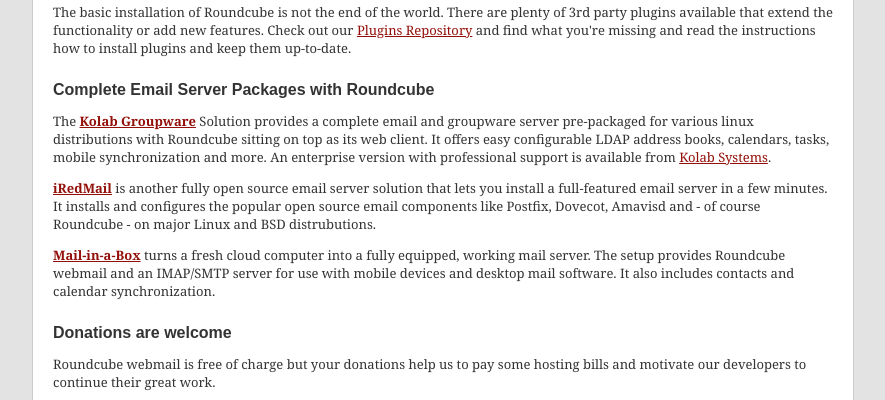
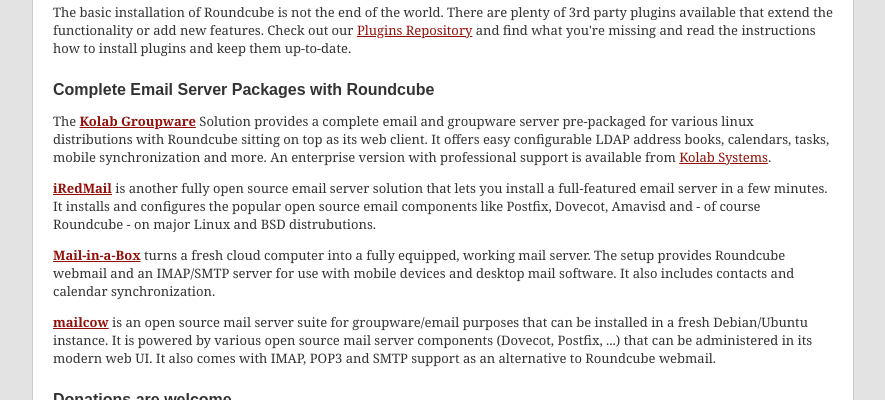
Before and after one commit to roundcube/roundcube.github.com, a Jekyll site: the page built from download/index.html, in a window 1280 px wide and 900 px high, scrolled down 1012 px, cut to the strip 0-400 px from the top of the window. Shown: the whole strip, without its empty margins (197-1082 px from the left). Built offline with Jekyll 4.4.1, drawn with Linux system fonts in a browser that asks for light colours; comment, search, counter and statistics services are not loaded.

Commit message:
Added mailcow

```diff
--- a/download/index.html
+++ b/download/index.html
@@ -150,6 +150,10 @@
     fully equipped, working mail server. The setup provides Roundcube webmail and an IMAP/SMTP server for use with
     mobile devices and desktop mail software. It also includes contacts and calendar synchronization.</p>
 
+<p><a href="https://mailcow.email" style="font-weight:bold">mailcow</a> is an open source mail server suite for groupware/email purposes that can be installed
+    in a fresh Debian/Ubuntu instance. It is powered by various open source mail server components (Dovecot, Postfix, ...) that can be administered
+    in its modern web UI. It also comes with IMAP, POP3 and SMTP support as an alternative to Roundcube webmail.</p>
+
 <h2>Donations are welcome</h2>
 <p>Roundcube webmail is free of charge but your donations help us to pay some hosting bills
 	and motivate our developers to continue their great work.</p>
```
